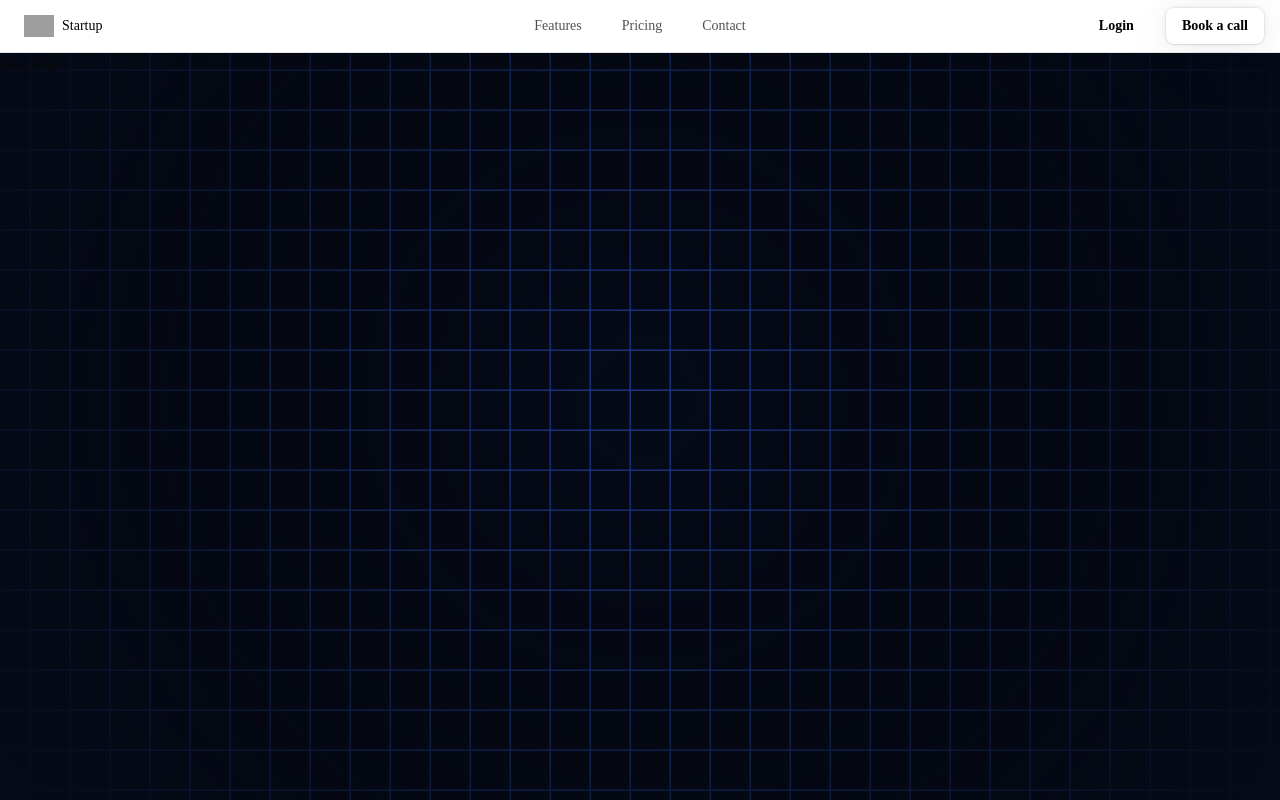
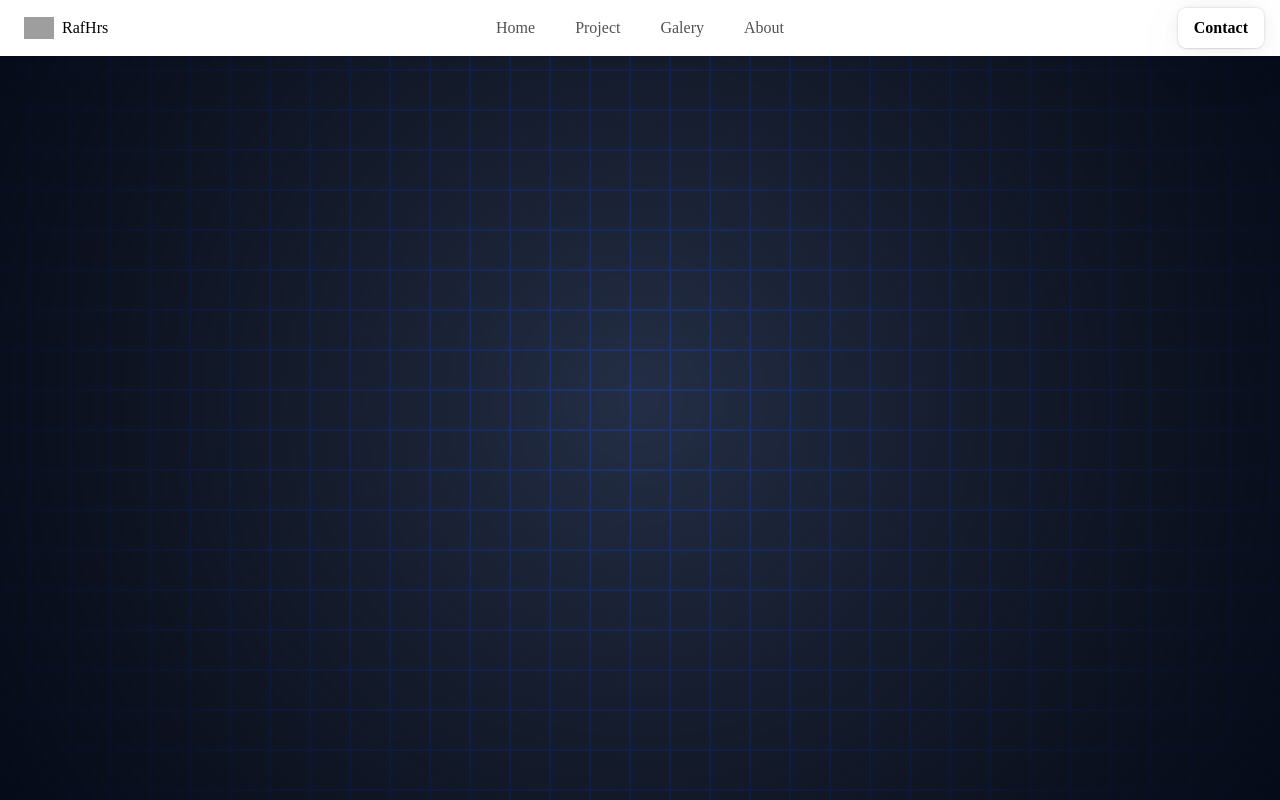
Before and after one commit to Rafhrss/MyPortofolio, a Next.js app: page /blog in a window 1280 px wide. Built offline with nearby package versions, Linux system fonts and the light colour scheme; grey boxes are pictures that could not be loaded.

Commit message:
Update hero section, navbar scroll behavior, and add social icons

```diff
--- a/src/app/layout.tsx
+++ b/src/app/layout.tsx
@@ -31,7 +31,7 @@ export default function RootLayout({
     >
       <body className="min-h-full flex flex-col">
         {/* Global Background Animation */}
-        <div className="fixed inset-0 z-[-1] w-full bg-[#060B19]">
+        <div className="fixed inset-0 z-[-1] w-full bg-[#242f47]">
           <ShapeGrid
             speed={0.15}
             squareSize={40}
@@ -43,9 +43,7 @@ export default function RootLayout({
           />
         </div>
 
-        <div className="sticky top-0 z-50 bg-white shadow-sm border-b border-gray-200">
-          <NavbarDemo/>
-        </div>
+        <NavbarDemo/>
         {children}
       </body>
     </html>
--- a/src/app/page.tsx
+++ b/src/app/page.tsx
@@ -1,54 +1,11 @@
-import Image from "next/image";
-import Lanyard from "@/components/Landyard";
+import HeroSection from "@/components/HeroSection";
 import AboutSection from "@/components/AboutSection";
 
 export default function Home() {
   return (
     <div className="relative min-h-screen overflow-x-hidden">
       {/* Main Content */}
-      <div className="container mx-auto h-screen relative z-10 pointer-events-none">
-        <div className="grid grid-cols-1 md:grid-cols-12 h-full items-center relative">
-          <div className="col-span-1 md:col-span-7 text-white p-8 md:pl-16 pointer-events-auto flex flex-col justify-center">
-
-            {/* Pill */}
-            <div className="inline-flex items-center gap-2 border border-blue-800/50 bg-blue-900/20 rounded-full px-4 py-1.5 w-fit mb-8 backdrop-blur-sm">
-              <span className="text-yellow-400 text-sm">✨</span>
-              <span className="text-blue-300 text-sm font-medium tracking-wide">Innovation For the Future</span>
-              <span className="text-blue-400/70 text-sm ml-1">{'>'}</span>
-            </div>
-
-            {/* Title */}
-            <h1 className="text-5xl md:text-6xl lg:text-7xl font-black mb-6 uppercase leading-[1.1] tracking-wide text-cyan-300 drop-shadow-[0_0_15px_rgba(34,211,238,0.6)]" style={{ WebkitTextStroke: "1px #0891b2" }}>
-              Welcome to my<br />Portfolio
-            </h1>
-
-            {/* Subtitle */}
-            <h2 className="text-3xl md:text-4xl font-mono mb-8 text-[#38BDF8]">
-              3D Designer<span className="animate-pulse opacity-70">|</span>
-            </h2>
-
-            {/* Description */}
-            <p className="text-lg md:text-xl text-slate-300 mb-10 max-w-xl font-mono leading-relaxed">
-              I craft responsive and visually engaging websites using React, Tailwind CSS, and modern web technologies.
-            </p>
-
-            {/* Tech Badges */}
-            <div className="flex flex-wrap gap-4 mb-10">
-              {['React', 'Javascript', 'Node.js', 'Tailwind'].map((tech) => (
-                <div key={tech} className="px-5 py-2 rounded-full border border-slate-700/50 bg-slate-800/50 text-slate-200 text-sm backdrop-blur-sm shadow-sm">
-                  {tech}
-                </div>
-              ))}
-            </div>
-
-            {/* Social Links */}
-
-          </div>
-          <div className="col-span-1 md:col-span-5 h-[80vh] md:h-screen absolute right-0 top-0 w-full md:w-[45%] pointer-events-auto">
-            <Lanyard position={[0, 0, 20]} gravity={[0, -40, 0]} />
-          </div>
-        </div>
-      </div>
+      <HeroSection />
 
       {/* About Section */}
       <div className="container mx-auto relative z-10 py-20 pointer-events-auto">
--- /dev/null
+++ b/src/components/HeroSection.tsx
@@ -0,0 +1,62 @@
+import React from 'react';
+import Lanyard from "@/components/Landyard";
+import { IconBrandGithub, IconBrandInstagram, IconBrandLinkedin } from "@tabler/icons-react";
+
+export default function HeroSection() {
+  return (
+    <div className="container mx-auto h-screen relative z-10 pointer-events-none">
+      <div className="grid grid-cols-1 md:grid-cols-12 h-full items-center relative">
+        <div className="col-span-1 md:col-span-7 text-white p-8 md:pl-16 pointer-events-auto flex flex-col justify-center">
+
+          {/* Pill */}
+          <div className="inline-flex items-center gap-2 border border-blue-800/50 bg-blue-900/20 rounded-full px-4 py-1.5 w-fit mb-8 backdrop-blur-sm">
+            <span className="text-yellow-400 text-sm">✨</span>
+            <span className="text-blue-300 text-sm font-medium tracking-wide">Innovation For the Future</span>
+            <span className="text-blue-400/70 text-sm ml-1">{'>'}</span>
+          </div>
+
+          {/* Title */}
+          <h1 className="text-5xl md:text-6xl lg:text-7xl font-black mb-6 uppercase leading-[1.1] tracking-wide text-cyan-300 drop-shadow-[0_0_15px_rgba(34,211,238,0.6)]" style={{ WebkitTextStroke: "1px #0891b2" }}>
+            Welcome to my<br />Portfolio
+          </h1>
+
+          {/* Subtitle */}
+          <h2 className="text-3xl md:text-4xl font-mono mb-8 text-[#38BDF8]">
+            3D Designer<span className="animate-pulse opacity-70">|</span>
+          </h2>
+
+          {/* Description */}
+          <p className="text-lg md:text-xl text-slate-300 mb-10 max-w-xl font-mono leading-relaxed">
+            I craft responsive and visually engaging websites using React, Tailwind CSS, and modern web technologies.
+          </p>
+
+          {/* Tech Badges */}
+          <div className="flex flex-wrap gap-4 mb-10">
+            {['React', 'Javascript', 'Node.js', 'Tailwind'].map((tech) => (
+              <div key={tech} className="px-5 py-2 rounded-full border border-slate-700/50 bg-slate-800/50 text-slate-200 text-sm backdrop-blur-sm shadow-sm">
+                {tech}
+              </div>
+            ))}
+          </div>
+
+          {/* Social Media */}
+          <div className="flex gap-4">
+            <a href="#" className="w-12 h-12 rounded-full bg-slate-800/50 border border-slate-700/50 flex items-center justify-center text-slate-300 hover:text-white hover:bg-slate-700 hover:scale-110 transition-all duration-300 backdrop-blur-sm shadow-sm cursor-pointer">
+              <IconBrandGithub stroke={1.5} size={24} />
+            </a>
+            <a href="#" className="w-12 h-12 rounded-full bg-slate-800/50 border border-slate-700/50 flex items-center justify-center text-slate-300 hover:text-white hover:bg-slate-700 hover:scale-110 transition-all duration-300 backdrop-blur-sm shadow-sm cursor-pointer">
+              <IconBrandInstagram stroke={1.5} size={24} />
+            </a>
+            <a href="#" className="w-12 h-12 rounded-full bg-slate-800/50 border border-slate-700/50 flex items-center justify-center text-slate-300 hover:text-white hover:bg-slate-700 hover:scale-110 transition-all duration-300 backdrop-blur-sm shadow-sm cursor-pointer">
+              <IconBrandLinkedin stroke={1.5} size={24} />
+            </a>
+          </div>
+        </div>
+        <div className="col-span-1 md:col-span-5 h-[80vh] md:h-screen absolute right-0 top-0 w-full md:w-[45%] pointer-events-auto flex items-center justify-center">
+          {/* Moved camera closer (z=13) and up (y=1.5) to significantly increase the size of the lanyard while keeping it in frame */}
+          <Lanyard position={[0, 1.5, 13]} gravity={[0, -40, 0]} />
+        </div>
+      </div>
+    </div>
+  );
+}
--- a/src/components/resizable-navbar-demo.tsx
+++ b/src/components/resizable-navbar-demo.tsx
@@ -15,16 +15,20 @@ import { useState } from "react";
 export default function NavbarDemo() {
   const navItems = [
     {
-      name: "Features",
-      link: "#features",
+      name: "Home",
+      link: "#home",
     },
     {
-      name: "Pricing",
-      link: "#pricing",
+      name: "Project",
+      link: "#project",
     },
     {
-      name: "Contact",
-      link: "#contact",
+      name: "Galery",
+      link: "#galery",
+    },
+    {
+      name: "About",
+      link: "#about",
     },
   ];
 
@@ -38,8 +42,7 @@ export default function NavbarDemo() {
           <NavbarLogo />
           <NavItems items={navItems} />
           <div className="flex items-center gap-4">
-            <NavbarButton variant="secondary">Login</NavbarButton>
-            <NavbarButton variant="primary">Book a call</NavbarButton>
+            <NavbarButton variant="primary">Contact</NavbarButton>
           </div>
         </NavBody>
 
@@ -73,14 +76,7 @@ export default function NavbarDemo() {
                 variant="primary"
                 className="w-full"
               >
-                Login
-              </NavbarButton>
-              <NavbarButton
-                onClick={() => setIsMobileMenuOpen(false)}
-                variant="primary"
-                className="w-full"
-              >
-                Book a call
+                Contact
               </NavbarButton>
             </div>
           </MobileNavMenu>
--- a/src/components/ui/resizable-navbar.tsx
+++ b/src/components/ui/resizable-navbar.tsx
@@ -68,8 +68,7 @@ export const Navbar = ({ children, className }: NavbarProps) => {
   return (
     <motion.div
       ref={ref}
-      // IMPORTANT: Change this to class of `fixed` if you want the navbar to be fixed
-      className={cn("sticky inset-x-0 top-20 z-40 w-full", className)}
+      className={cn("fixed inset-x-0 top-0 z-50 w-full transition-colors duration-300", visible ? "bg-transparent pointer-events-none" : "bg-white shadow-sm", className)}
     >
       {React.Children.map(children, (child) =>
         React.isValidElement(child)
@@ -103,8 +102,8 @@ export const NavBody = ({ children, className, visible }: NavBodyProps) => {
         minWidth: "800px",
       }}
       className={cn(
-        "relative z-60 mx-auto hidden w-full max-w-7xl flex-row items-center justify-between self-start rounded-full bg-transparent px-4 py-2 lg:flex dark:bg-transparent",
-        visible && "bg-white/80 dark:bg-neutral-950/80",
+        "relative z-60 mx-auto hidden w-full max-w-7xl flex-row items-center justify-between self-start rounded-full bg-transparent px-4 py-2 lg:flex dark:bg-transparent pointer-events-auto",
+        visible && "bg-white/80 dark:bg-neutral-950/80 shadow-md backdrop-blur-md",
         className,
       )}
     >
@@ -120,7 +119,7 @@ export const NavItems = ({ items, className, onItemClick }: NavItemsProps) => {
     <motion.div
       onMouseLeave={() => setHovered(null)}
       className={cn(
-        "absolute inset-0 hidden flex-1 flex-row items-center justify-center space-x-2 text-sm font-medium text-zinc-600 transition duration-200 hover:text-zinc-800 lg:flex lg:space-x-2",
+        "absolute inset-0 hidden flex-1 flex-row items-center justify-center space-x-2 text-base font-medium text-zinc-600 transition duration-200 hover:text-zinc-800 lg:flex lg:space-x-2",
         className,
       )}
     >
@@ -165,8 +164,8 @@ export const MobileNav = ({ children, className, visible }: MobileNavProps) => {
         damping: 50,
       }}
       className={cn(
-        "relative z-50 mx-auto flex w-full max-w-[calc(100vw-2rem)] flex-col items-center justify-between bg-transparent px-0 py-2 lg:hidden",
-        visible && "bg-white/80 dark:bg-neutral-950/80",
+        "relative z-50 mx-auto flex w-full max-w-[calc(100vw-2rem)] flex-col items-center justify-between bg-transparent px-0 py-2 lg:hidden pointer-events-auto",
+        visible && "bg-white/80 dark:bg-neutral-950/80 shadow-md backdrop-blur-md",
         className,
       )}
     >
@@ -234,7 +233,7 @@ export const NavbarLogo = () => {
   return (
     <a
       href="#"
-      className="relative z-20 mr-4 flex items-center space-x-2 px-2 py-1 text-sm font-normal text-black"
+      className="relative z-20 mr-4 flex items-center space-x-2 px-2 py-1 text-base font-normal text-black"
     >
       <img
         src="https://assets.aceternity.com/logo-dark.png"
@@ -242,7 +241,7 @@ export const NavbarLogo = () => {
         width={30}
         height={30}
       />
-      <span className="font-medium text-black dark:text-white">Startup</span>
+      <span className="font-medium text-black dark:text-white">RafHrs</span>
     </a>
   );
 };
@@ -265,7 +264,7 @@ export const NavbarButton = ({
   | React.ComponentPropsWithoutRef<"button">
 )) => {
   const baseStyles =
-    "px-4 py-2 rounded-md bg-white button bg-white text-black text-sm font-bold relative cursor-pointer hover:-translate-y-0.5 transition duration-200 inline-block text-center";
+    "px-4 py-2 rounded-md bg-white button bg-white text-black text-base font-bold relative cursor-pointer hover:-translate-y-0.5 transition duration-200 inline-block text-center";
 
   const variantStyles = {
     primary:
```
Also changed, not shown: 1 other file (tests, documents, lock files or other folders).
